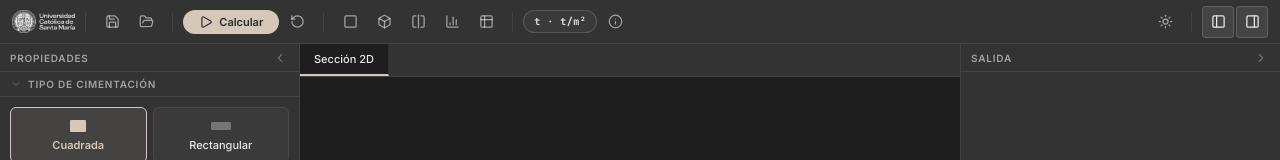
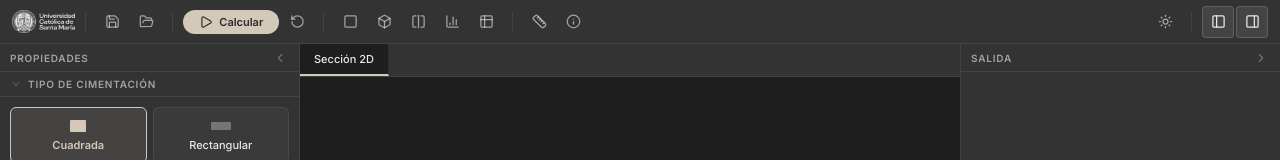
Before and after one commit to david-mamani/cimentaviones-web, a React (Vite) app in the folder frontend/: page / in a window 1280 px wide. Shown: the top 160 px of the page. Built offline with nearby package versions, Linux system fonts and the light colour scheme; what react-plotly.js would draw is missing.

Commit message:
refactor: replace unit settings text-pill with Ruler icon in Toolbar
- Use Lucide Ruler icon consistent with other toolbar buttons
- Remove outputConfig dependency from Toolbar (no longer displayed)
- Button now uses ToolBtn component with active state when modal is open

```diff
--- a/frontend/src/components/layout/Toolbar.tsx
+++ b/frontend/src/components/layout/Toolbar.tsx
@@ -13,7 +13,7 @@ import UnitSettingsModal from './UnitSettingsModal';
 import {
   Save, FolderOpen, Play, RotateCcw,
   Square, Box, SplitSquareHorizontal,
-  BarChart3, Table2, Info,
+  BarChart3, Table2, Info, Ruler,
   PanelLeft, PanelRight,
   Sun, Moon, Loader2,
 } from 'lucide-react';
@@ -48,7 +48,6 @@ export default function Toolbar({
 
   const [showCredits, setShowCredits] = useState(false);
   const fileInputRef = useRef<HTMLInputElement>(null);
-  const outputConfig = useUnitStore((s) => s.output);
   const showUnitModal = useUnitStore((s) => s.showModal);
   const toggleUnitModal = useUnitStore((s) => s.toggleModal);
 
@@ -183,38 +182,12 @@ export default function Toolbar({
         <Sep />
 
         {/* Unit settings */}
-        <button
+        <ToolBtn
+          icon={<Ruler size={15} />}
+          title="Configuración de unidades"
+          active={showUnitModal}
           onClick={toggleUnitModal}
-          title="Configuración de unidades"
-          style={{
-            display: 'flex', alignItems: 'center', gap: 4,
-            padding: '4px 10px',
-            background: showUnitModal ? 'var(--accent-bg)' : 'var(--bg-surface-2)',
-            border: `1px solid ${showUnitModal ? 'var(--accent)' : 'var(--border-active)'}`,
-            borderRadius: 12,
-            color: showUnitModal ? 'var(--accent)' : 'var(--text-primary)',
-            fontSize: 10,
-            fontWeight: 700,
-            fontFamily: 'var(--font-mono)',
-            cursor: 'pointer',
-            transition: 'all var(--transition-fast)',
-            letterSpacing: 0.5,
-          }}
-          onMouseEnter={(e) => {
-            if (!showUnitModal) {
-              e.currentTarget.style.borderColor = 'var(--accent)';
-              e.currentTarget.style.color = 'var(--accent)';
-            }
-          }}
-          onMouseLeave={(e) => {
-            if (!showUnitModal) {
-              e.currentTarget.style.borderColor = 'var(--border-active)';
-              e.currentTarget.style.color = 'var(--text-primary)';
-            }
-          }}
-        >
-          {outputConfig.force} · {outputConfig.pressure}
-        </button>
+        />
 
         <ToolBtn icon={<Info size={15} />} title="Créditos" onClick={() => setShowCredits(true)} />
 
```
